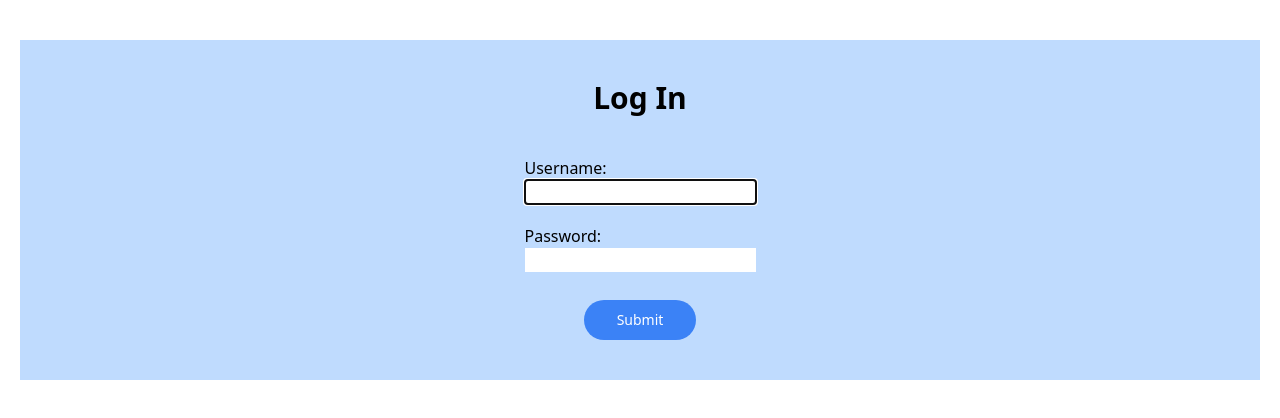
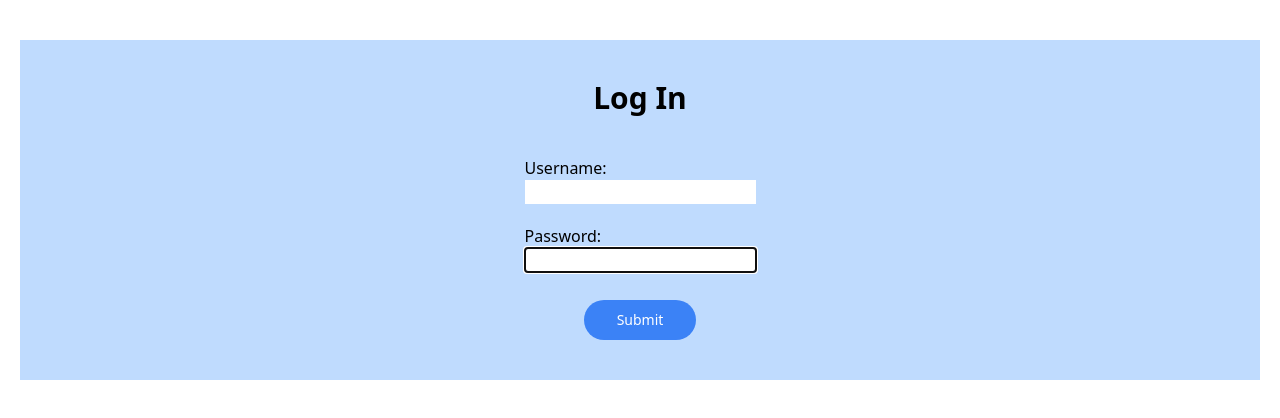
Before and after one commit to velardejm/book-swap-react, a React (Create React App) app in the folder frontend/: page /login in a window 1280 px wide. Shown: the top 418 px of the page. Built offline with nearby package versions, Linux system fonts and the light colour scheme.

Commit message:
Refactor Login Component.

```diff
--- /dev/null
+++ b/frontend/src/pages/Form/Form.js
@@ -0,0 +1,28 @@
+import FormInput from "../FormInput"
+
+export default function Form({ handleChange, handleSubmit, formFields }) {
+    return (
+        <form method="post" className="flex flex-col" onSubmit={handleSubmit}>
+
+            {formFields.map((input, index) => {
+                return (
+                    <FormInput
+                        key={index}
+                        label={input.label}
+                        type={input.type}
+                        name={input.name}
+                        onChangeHandler={handleChange}
+                        autofocus={input.autofocus}
+                    />
+                )
+            })}
+
+            <button
+                className={`btn btn-primary w-28 self-center mt-2`}
+                type="submit"
+            >
+                Submit
+            </button>
+        </form>
+    )
+}
--- a/frontend/src/pages/LogIn.js
+++ b/frontend/src/pages/LogIn.js
@@ -1,8 +1,9 @@
-import FormInput from './FormInput';
+// import FormInput from './FormInput';
 import { useState } from 'react';
 import { updateForm } from '../utils/helpers';
 import { useNavigate } from 'react-router-dom';
 import { logIn } from '../utils/helpers';
+import Form from './Form/Form';
 
 export default function LogIn() {
   const [formData, setFormData] = useState({
@@ -24,6 +25,21 @@ export default function LogIn() {
     }
   };
 
+  const formFields = [
+    {
+      label: "Username:",
+      type: "text",
+      name: "username",
+      autofocus: true
+    },
+    {
+      label: "Password:",
+      type: "password",
+      name: "password",
+      autofocus: true
+    },
+  ]
+
   return (
     <div className="flex flex-col items-center bg-blue-200 mx-5 px-5 pb-10 mt-10">
       {localStorage.getItem('token') ? (
@@ -31,7 +47,10 @@ export default function LogIn() {
       ) : (
         <>
           <h1 className="text-3xl font-bold py-10 text-center">Log In</h1>
-          <form method="post" className="flex flex-col" onSubmit={handleSubmit}>
+
+          <Form handleChange={handleChange} handleSubmit={handleSubmit} formFields={formFields}/>
+
+          {/* <form method="post" className="flex flex-col" onSubmit={handleSubmit}>
             <FormInput
               label="Username:"
               type="text"
@@ -51,7 +70,9 @@ export default function LogIn() {
             >
               Submit
             </button>
-          </form>
+          </form> */}
+
+
         </>
       )}
     </div>
```
